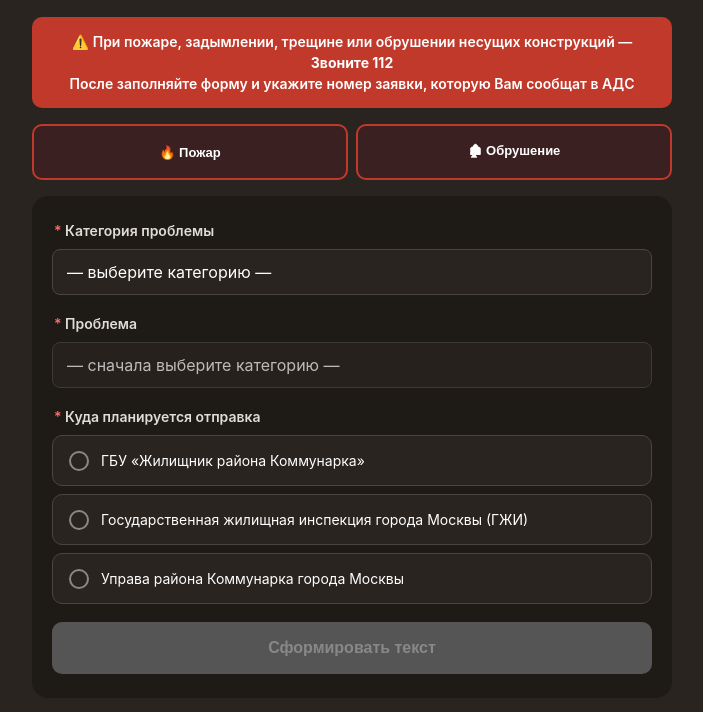
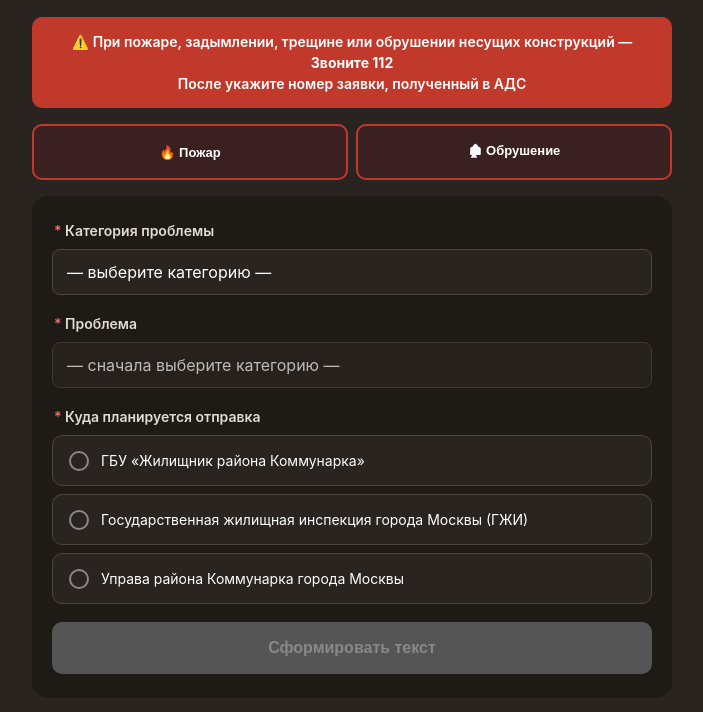
Before and after one commit to mkd-help/fitarevskaya-form, a plain HTML site: page index.html in a window 1280 px wide. Shown: the part 134-846 px from the top of the page, without its empty margins (288-991 px from the left). Drawn offline with Linux system fonts and the light colour scheme.

Commit message:
Update index.html

```diff
--- a/index.html
+++ b/index.html
@@ -78,7 +78,7 @@ input.error,select.error{border-color:#ff6b6b;background:#3a2020}
   </div>
 
   <div class="emergency-banner">
-    ⚠️ При пожаре, задымлении, трещине или обрушении несущих конструкций — <b>Звоните 112</b><p>После заполняйте форму и укажите номер заявки, которую Вам сообщат в АДС</p>
+    ⚠️ При пожаре, задымлении, трещине или обрушении несущих конструкций — <b>Звоните 112</b><p>После укажите номер заявки, полученный в АДС</p>
   </div>
   <div class="emergency-buttons">
     <button class="emergency-btn" onclick="showEmergency()">🔥 Пожар</button>
```
